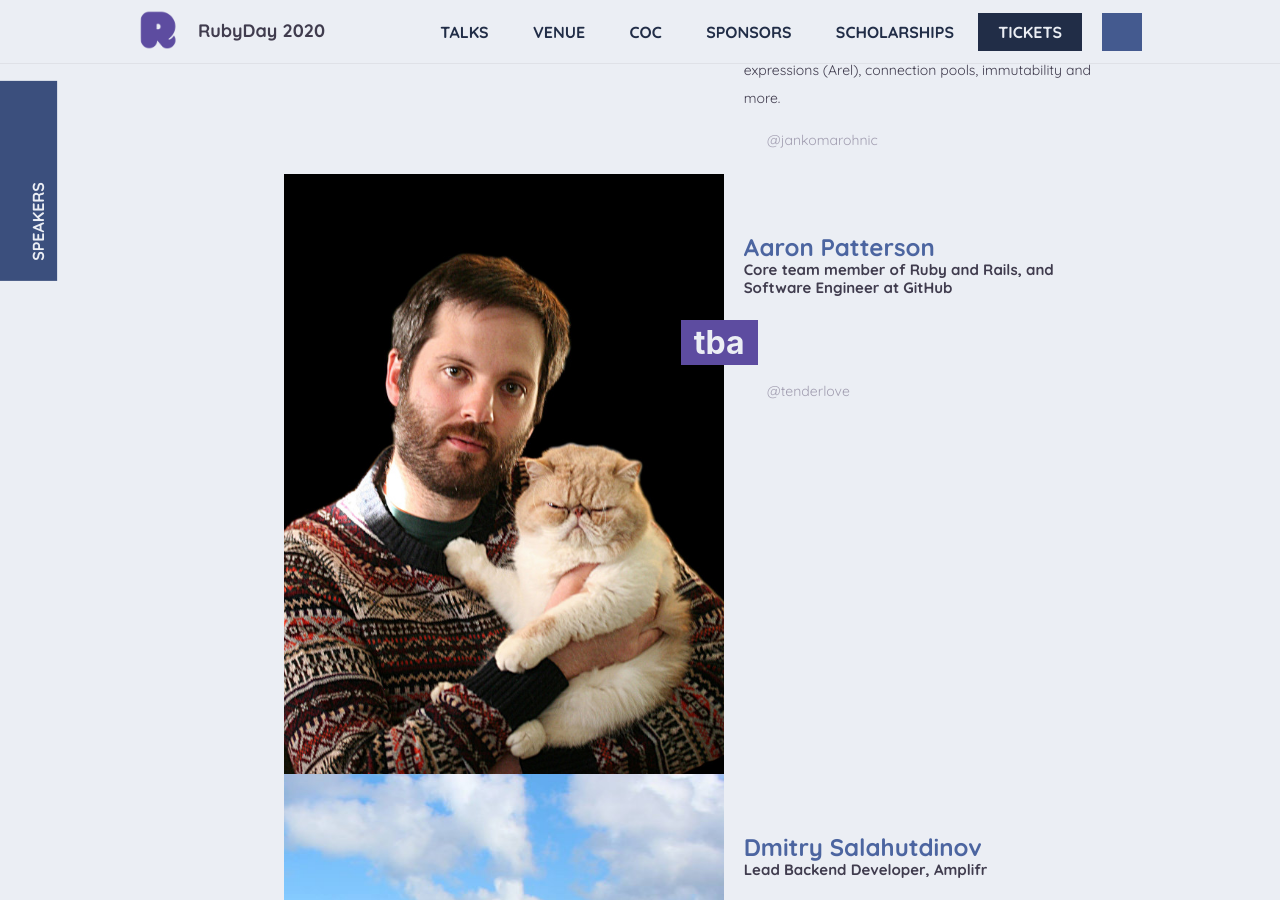
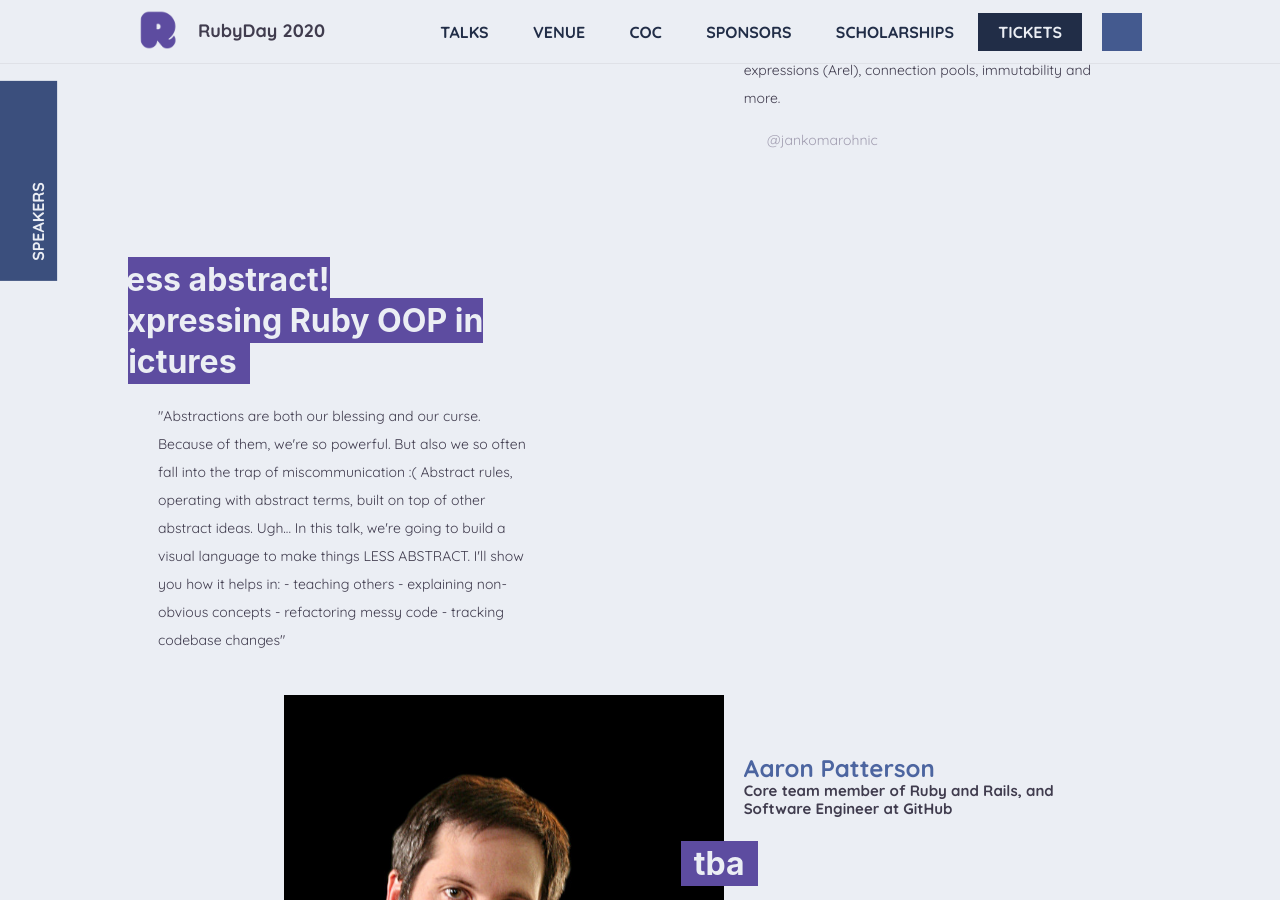
Before and after one commit to giuliatosato/2020.rubyday.it, a Jekyll site: the page built from talks.html, in a window 1280 px wide and 900 px high, scrolled down 2824 px. Built offline with Jekyll 4.4.1, drawn with Linux system fonts in a browser that asks for light colours; some web fonts are replaced; comment, search, counter and statistics services are not loaded.

Commit message:
add ivan (please check formatting)

```diff
--- a/_data/talks.yml
+++ b/_data/talks.yml
@@ -43,6 +43,18 @@
     In this talk we will show some advantages that Sequel has over Active Record, covering topics like the query API,
     building SQL expressions (Arel), connection pools, immutability and more.
 -
+  speaker_id: ivan-nemytchenko
+  title: "Less abstract! Expressing Ruby OOP in pictures"
+  extract: >
+    "Abstractions are both our blessing and our curse. Because of them, we're so powerful.
+    But also we so often fall into the trap of miscommunication :(
+    Abstract rules, operating with abstract terms, built on top of other abstract ideas. Ugh...
+    In this talk, we're going to build a visual language to make things LESS ABSTRACT. I'll show you how it helps in:
+    - teaching others
+    - explaining non-obvious concepts
+    - refactoring messy code
+    - tracking codebase changes"
+-
   speaker_id: aaron-patterson
   title: tba
   extract: >
```
